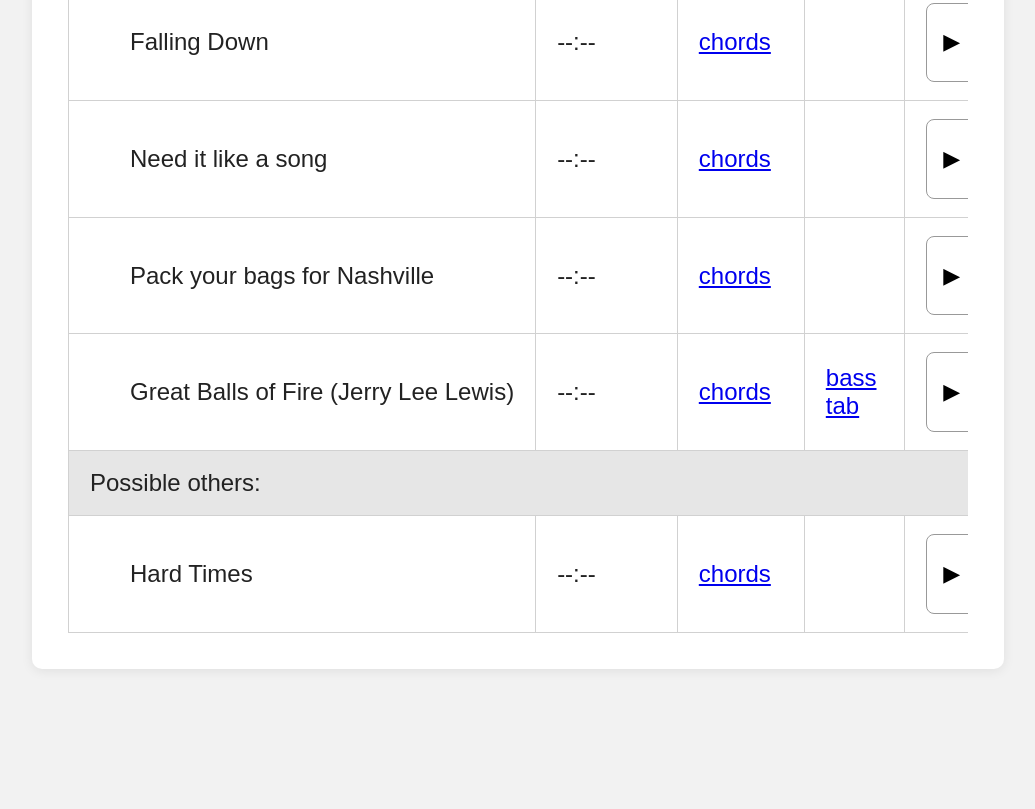
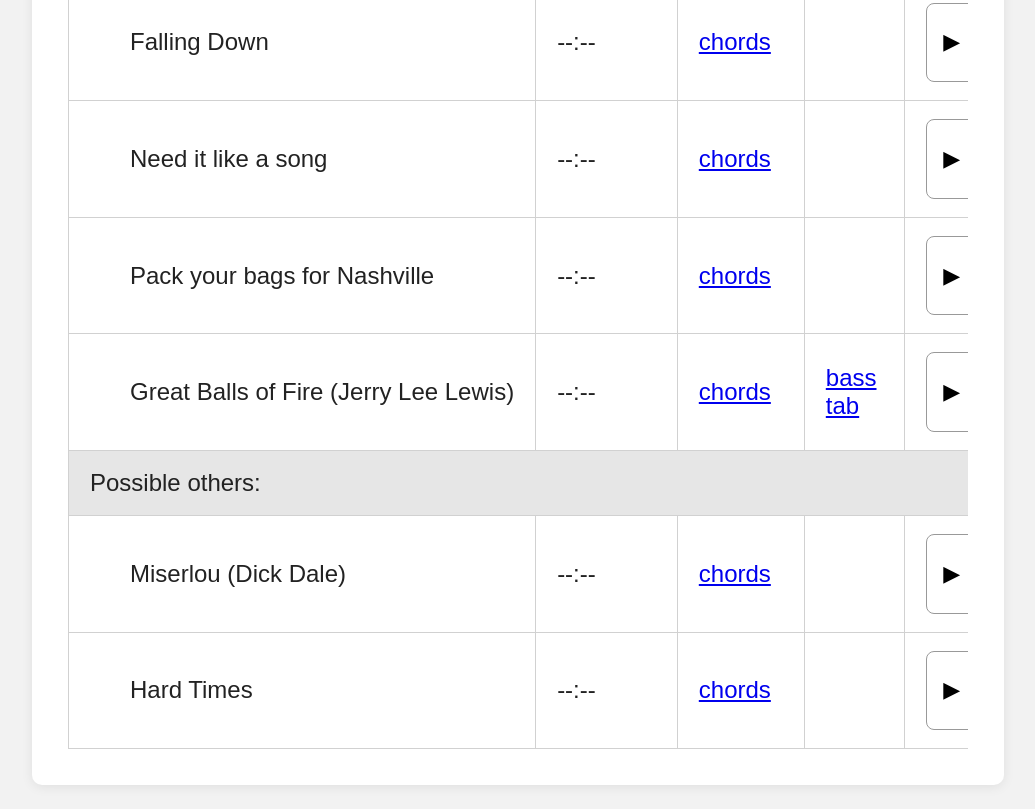
Before and after one commit to julianhough/julianhough.github.io, a plain HTML site: page music.html in a window 1280 px wide. Shown: the part 1066-1875 px from the top of the page, without its empty margins (122-1157 px from the left). Before the commit the page ends 1759 px from the top, so only its background shows below. Drawn offline with Linux system fonts and the light colour scheme.

Commit message:
Dick Dale

```diff
--- a/music.html
+++ b/music.html
@@ -323,16 +323,26 @@ button:hover {
         <td><a class="bass-tab-link" href="music/Great Balls of Fire (Jerry Lee Lewis)_bass_tab.pdf" target="_blank" rel="noopener noreferrer">bass tab</a></td>
         <td><button type="button" class="click-track-button" data-bpm="160"><span class="click-icon">▶</span> <span class="click-label">click</span></button></td>
       </tr>
+
       <tr class="non-track-row">
         <td colspan="5" style="background: #e6e6e6;">
           Possible others:
         </td>
       </tr>
+      <td>Miserlou (Dick Dale)</td>
+        <td class="duration-cell">
+          <span class="duration">--:--</span>
+          <audio id="track9" src="music/Miserlou (Dick Dale).mp3" style="display:none"></audio>
+        </td>
+        <td><a class="chords-link" href="music/Miserlou (Dick Dale)_chords.txt" target="_blank" rel="noopener noreferrer">chords</a></td>
+        <td></td>
+        <td><button type="button" class="click-track-button" data-bpm="172"><span class="click-icon">▶</span> <span class="click-label">click</span></button></td>
+      </tr>
       <tr>
         <td>Hard Times</td>
         <td class="duration-cell">
           <span class="duration">--:--</span>
-          <audio id="track9" src="music/Hard_times - 07:11:2026, 14.15.mp3" style="display:none"></audio>
+          <audio id="track10" src="music/Hard_times - 07:11:2026, 14.15.mp3" style="display:none"></audio>
         </td>
         <td><a class="chords-link" href="music/Hard times_chords.pdf" target="_blank" rel="noopener noreferrer">chords</a></td>
         <td><!--<a class="bass-tab-link" href="music/Hard Times_bass_tab.txt" target="_blank" rel="noopener noreferrer">bass tab</a>--></td>
```
Also changed, not shown: music/Miserlou (Dick Dale)_chords.txt (added), 1 other file.
